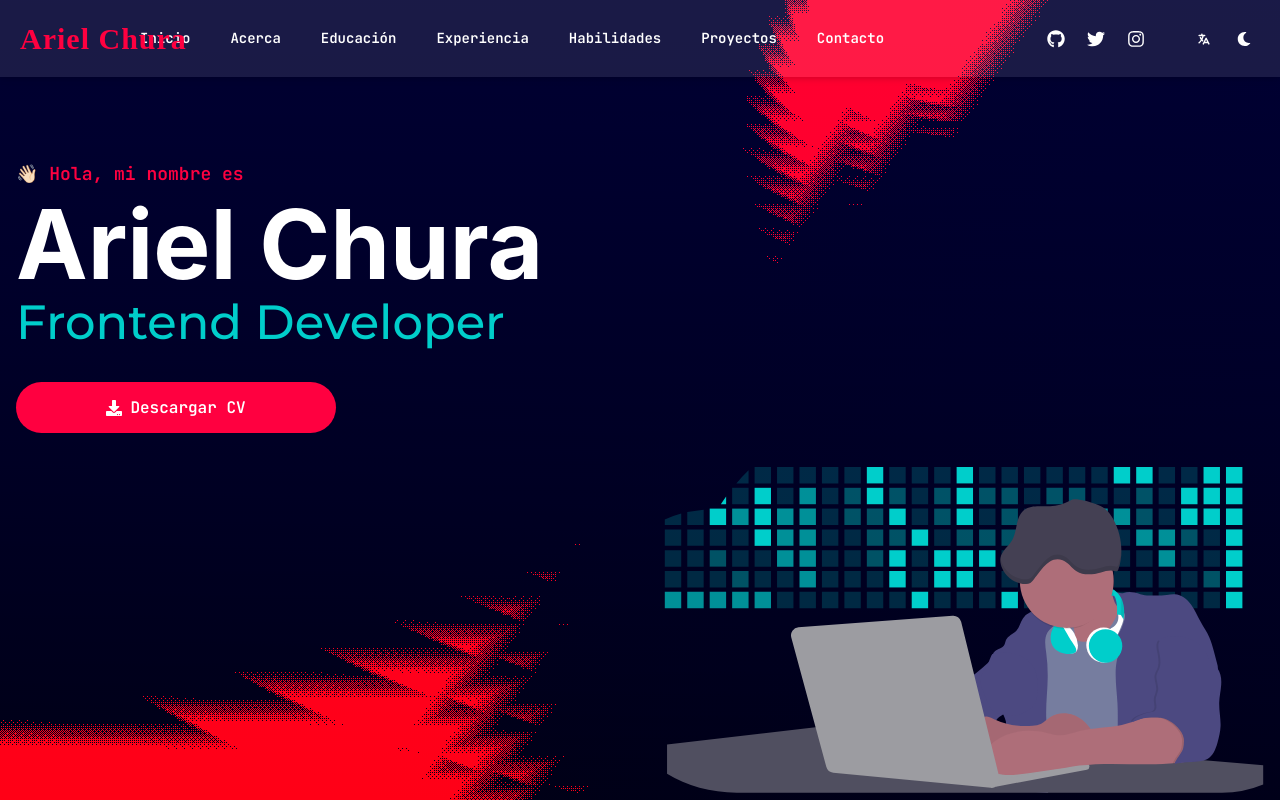
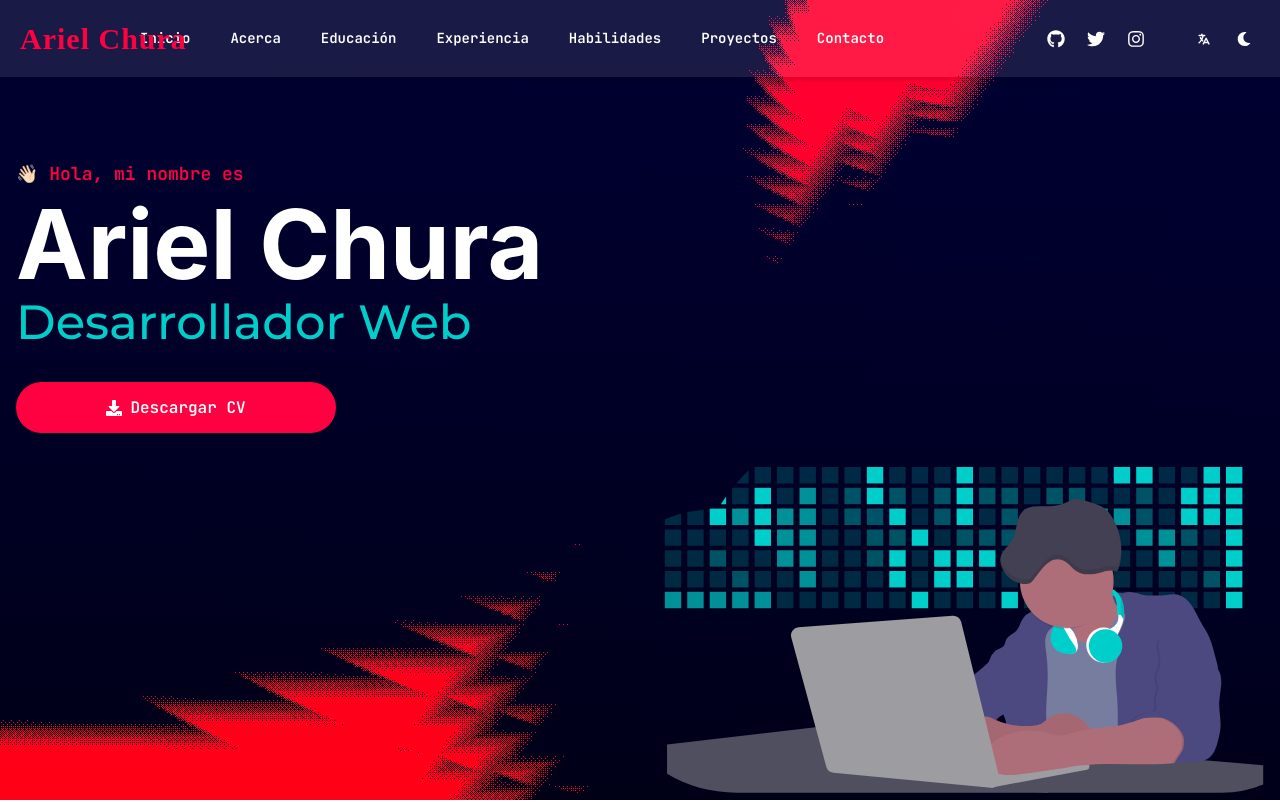
Before and after one commit to arielscc/myf, a Next.js app: page / in a window 1280 px wide. Shown: the top 802 px of the page. Built offline with nearby package versions, Linux system fonts and the light colour scheme; a web font is replaced by a local one.

Commit message:
Feat: Cambiado el titulo en el hero

```diff
--- a/i18n/en.js
+++ b/i18n/en.js
@@ -15,6 +15,7 @@ const en = {
   hero: {
     title: 'home',
     greet: 'Hi, my name is',
+    prof: 'Web Developer',
     button: 'Download Resume',
   },
   about: {
--- a/i18n/es.js
+++ b/i18n/es.js
@@ -15,6 +15,7 @@ const es = {
   hero: {
     title: 'inicio',
     greet: 'Hola, mi nombre es',
+    prof: 'Desarrollador Web',
     button: 'Descargar CV',
   },
   about: {
--- a/sections/Hero.js
+++ b/sections/Hero.js
@@ -7,7 +7,7 @@ import AppContext from '../context/context';
 
 const Hero = ({ referencie }) => {
   const { hero } = useContext(AppContext);
-  const { greet, button, title } = hero;
+  const { greet, button, prof, title } = hero;
   return (
     <chakra.header
       ref={referencie}
@@ -45,7 +45,7 @@ const Hero = ({ referencie }) => {
             textColor="third"
             fontWeight="500"
           >
-            Frontend Developer
+            {prof}
           </Text>
           <Button
             as="a"
```
Also changed, not shown: 1 other file (tests, documents, lock files or other folders).
